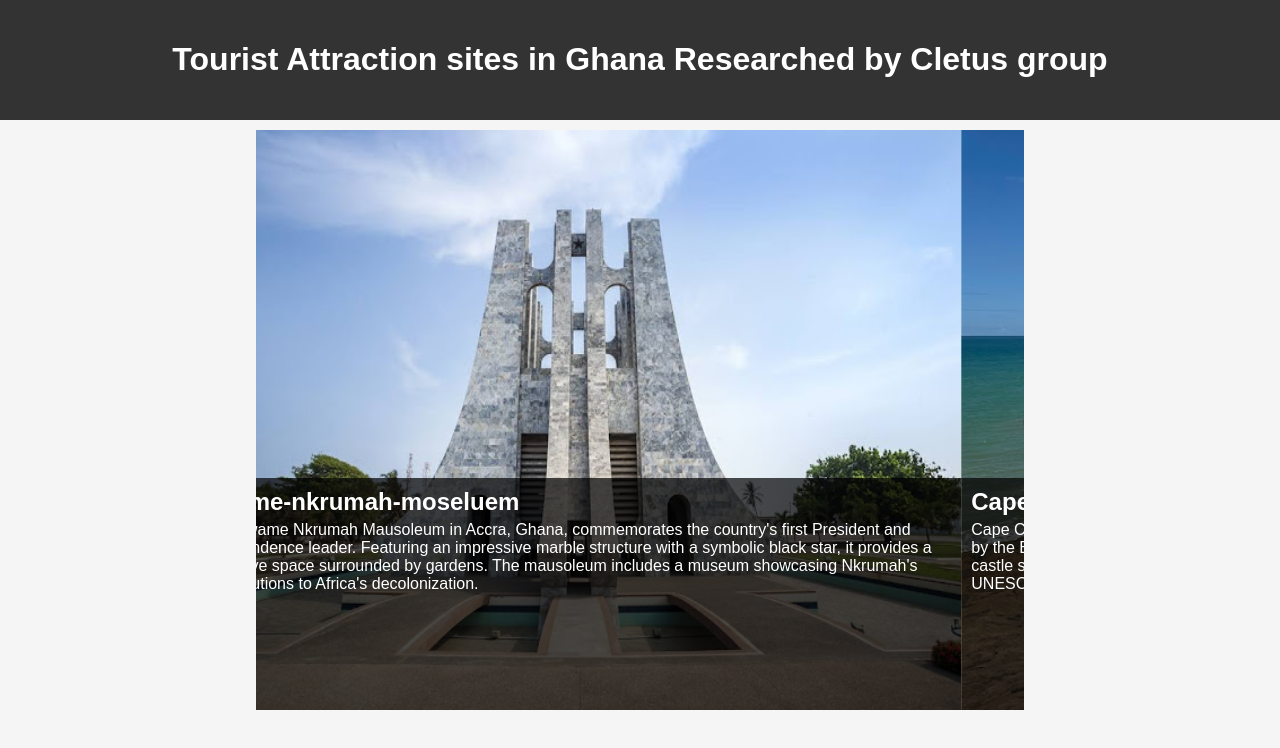
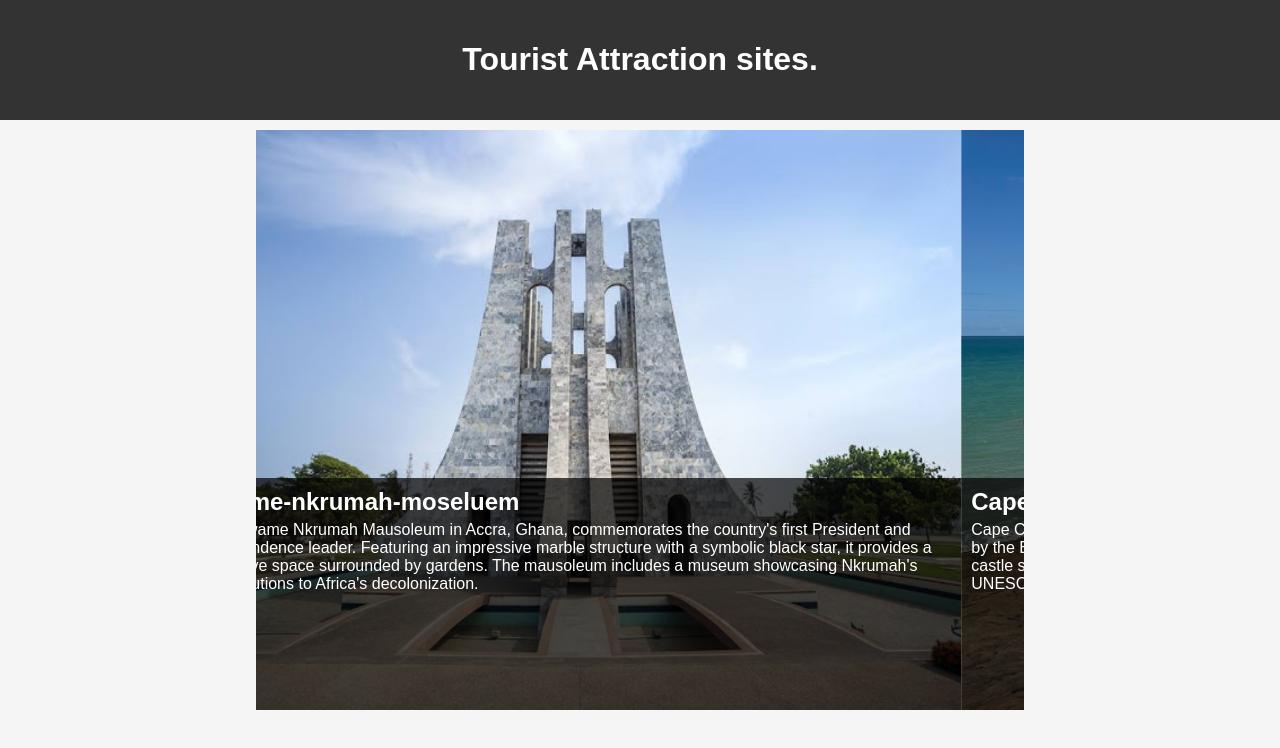
Before and after one commit to mangucletus/aws_ec2_deploy, a plain HTML site: page index.html in a window 1280 px wide. Drawn offline with Linux system fonts and the light colour scheme.

Commit message:
Update index.html

```diff
--- a/index.html
+++ b/index.html
@@ -9,7 +9,7 @@
 <body>
 
     <header>
-        <h1>Tourist Attraction sites in Ghana Researched by Cletus group</h1>
+        <h1>Tourist Attraction sites.</h1>
     </header>
 
     <div class="carousel-container">
```
